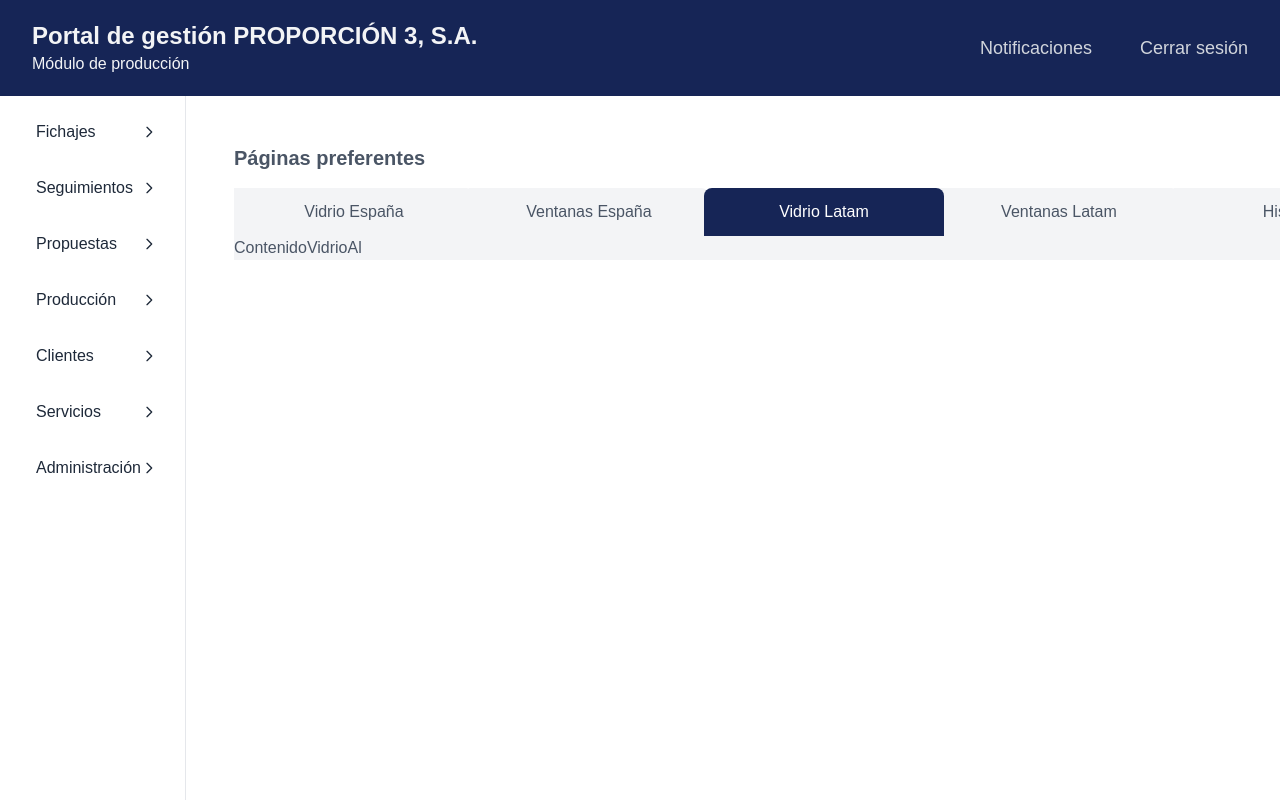
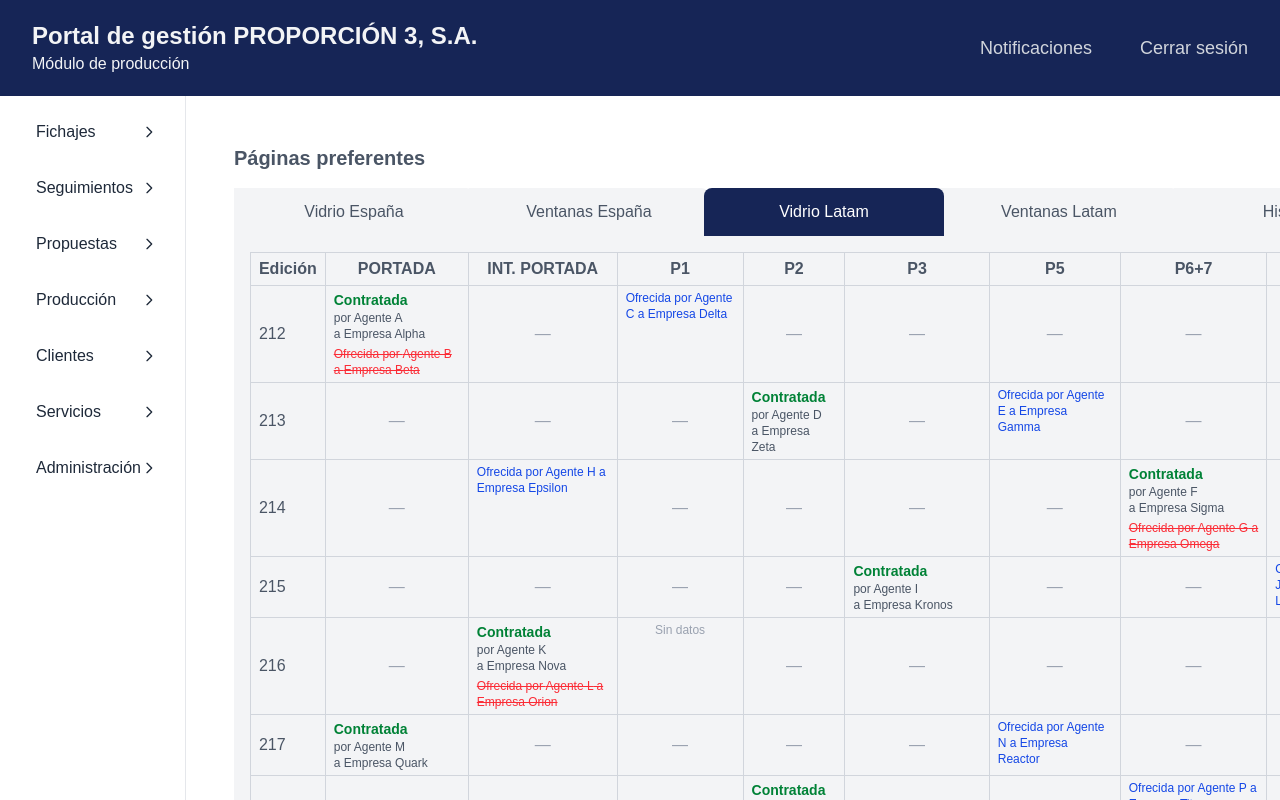
Before and after one commit to frankgimeno3/fichajesp3, a Next.js app: page /dashboard/produccion/preferentes in a window 1280 px wide. Both pictures are taken after a click on the element "Vidrio Latam". Shown: the top 800 px of the page. Built offline with nearby package versions, Linux system fonts and the light colour scheme; no server answers; what aws-amplify would draw is missing.

Commit message:
implemento el cambio en todas pestanas preferentes

```diff
--- a/src/app/dashboard/produccion/preferentes/contenidopreferentes/contenidopestanas/contenidoHistorico.tsx
+++ b/src/app/dashboard/produccion/preferentes/contenidopreferentes/contenidopestanas/contenidoHistorico.tsx
@@ -1,4 +1,5 @@
 import React, { FC } from 'react';
+import PreferentesAnoContent from '../preferentesAnoContent';
 
 interface ContenidoHistoricoProps {
 
@@ -6,8 +7,9 @@ interface ContenidoHistoricoProps {
 
 const ContenidoHistorico: FC<ContenidoHistoricoProps> = ({ }) => {
   return (
-    <div>ContenidoHistorico</div>
-  );
+   <div>
+      <PreferentesAnoContent/>
+    </div>  );
 };
 
 export default ContenidoHistorico;
--- a/src/app/dashboard/produccion/preferentes/contenidopreferentes/contenidopestanas/contenidoVentanasAl.tsx
+++ b/src/app/dashboard/produccion/preferentes/contenidopreferentes/contenidopestanas/contenidoVentanasAl.tsx
@@ -1,4 +1,5 @@
 import React, { FC } from 'react';
+import PreferentesAnoContent from '../preferentesAnoContent';
 
 interface ContenidoVentanasAlProps {
 
@@ -6,8 +7,9 @@ interface ContenidoVentanasAlProps {
 
 const ContenidoVentanasAl: FC<ContenidoVentanasAlProps> = ({ }) => {
   return (
-    <div>ContenidoVentanasAl</div>
-  );
+   <div>
+      <PreferentesAnoContent/>
+    </div>  );
 };
 
 export default ContenidoVentanasAl;
--- a/src/app/dashboard/produccion/preferentes/contenidopreferentes/contenidopestanas/contenidoVidrioAl.tsx
+++ b/src/app/dashboard/produccion/preferentes/contenidopreferentes/contenidopestanas/contenidoVidrioAl.tsx
@@ -1,4 +1,5 @@
 import React, { FC } from 'react';
+import PreferentesAnoContent from '../preferentesAnoContent';
 
 interface ContenidoVidrioAlProps {
 
@@ -6,8 +7,9 @@ interface ContenidoVidrioAlProps {
 
 const ContenidoVidrioAl: FC<ContenidoVidrioAlProps> = ({ }) => {
   return (
-    <div>ContenidoVidrioAl</div>
-  );
+   <div>
+      <PreferentesAnoContent/>
+    </div>  );
 };
 
 export default ContenidoVidrioAl;
--- a/src/app/dashboard/produccion/preferentes/contenidopreferentes/contenidopestanas/contenidoVidrioEsp.tsx
+++ b/src/app/dashboard/produccion/preferentes/contenidopreferentes/contenidopestanas/contenidoVidrioEsp.tsx
@@ -7,8 +7,8 @@ interface ContenidoVidrioEspProps {
 
 const ContenidoVidrioEsp: FC<ContenidoVidrioEspProps> = ({ }) => {
   return (
-    <div>
-            <PreferentesAnoContent/>
+   <div>
+      <PreferentesAnoContent/>
     </div>
   );
 };
```
